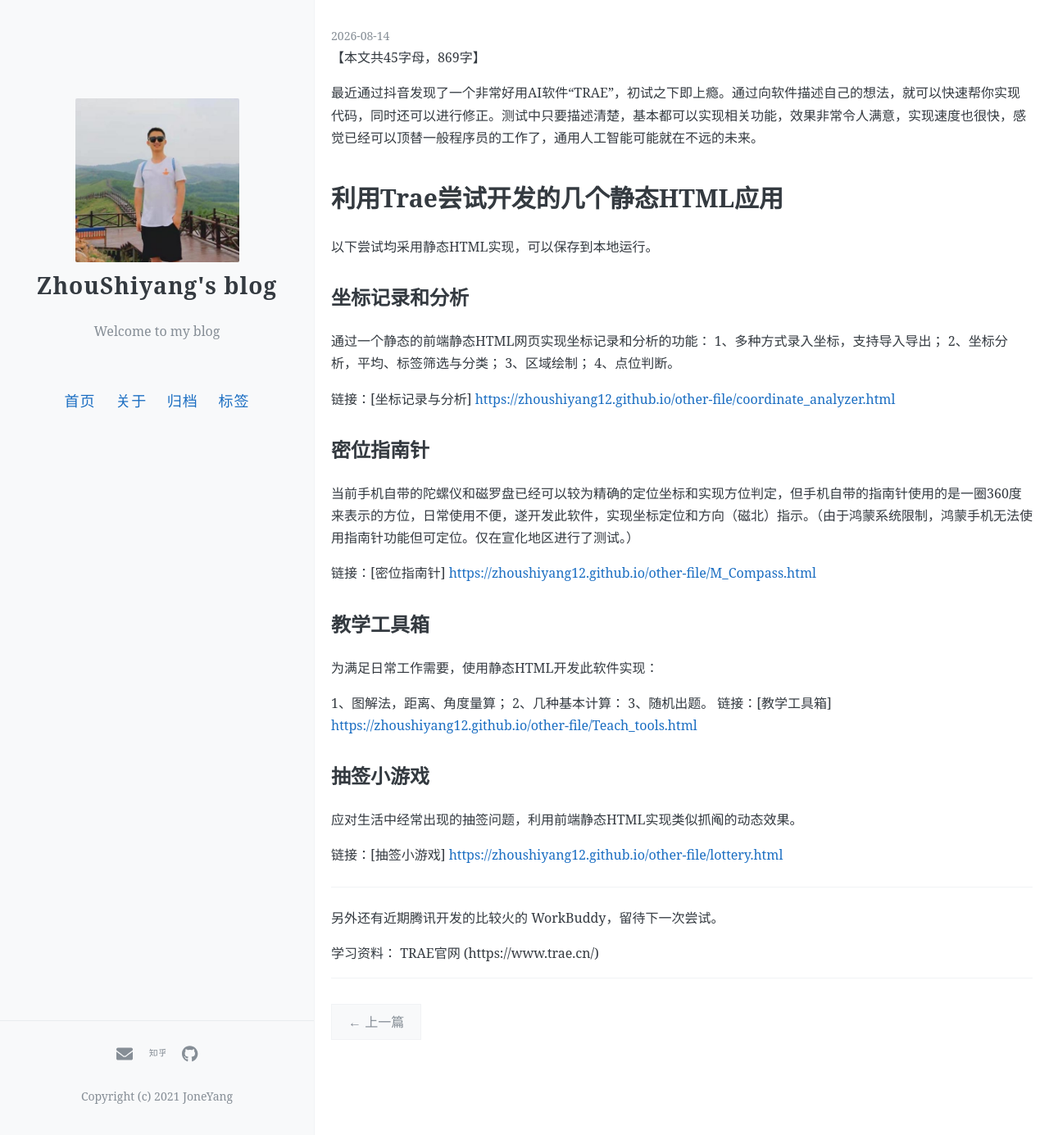
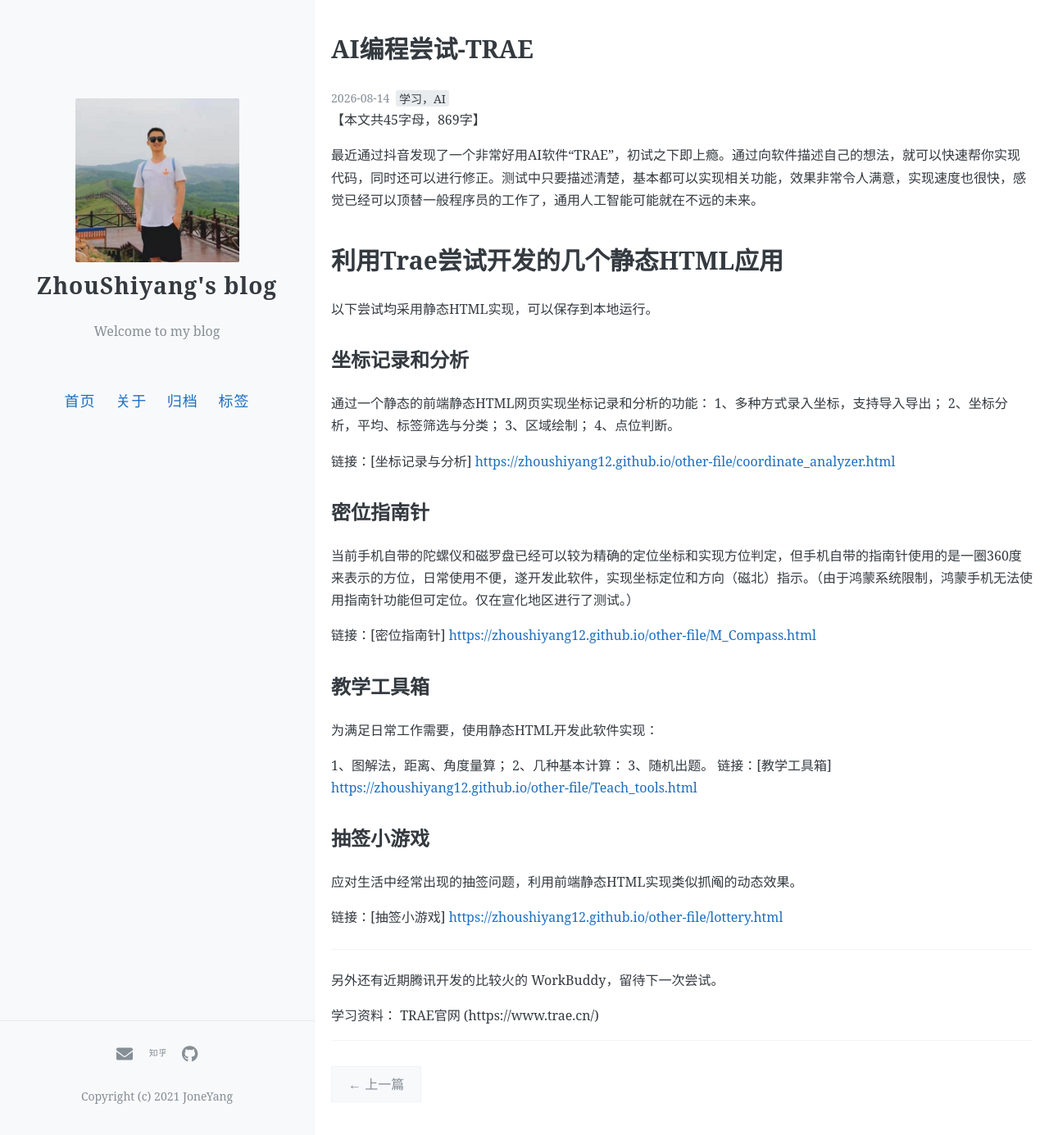
Before and after one commit to zhoushiyang12/zhoushiyang12.github.io, a Jekyll site: the page built from _posts/2026-08-14-AI_software.md, in a window 1280 px wide and 1385 px high. Shown: the whole window at 82% size. Built offline with Jekyll 4.4.1, drawn with Linux system fonts in a browser that asks for light colours; our own code applies the rules of GitHub Pages for plain Markdown files; comment, search, counter and statistics services are not loaded.

Commit message:
Update 2026-08-14-AI_software.md

```diff
--- a/_posts/2026-08-14-AI_software.md
+++ b/_posts/2026-08-14-AI_software.md
@@ -2,7 +2,7 @@
 layout: post
 title: "AI编程尝试-TRAE"
 date:   2026-8-14
-tags: [学习],[AI]
+tags: [学习，AI]
 comments: true
 author: JoneY
 ---
```
